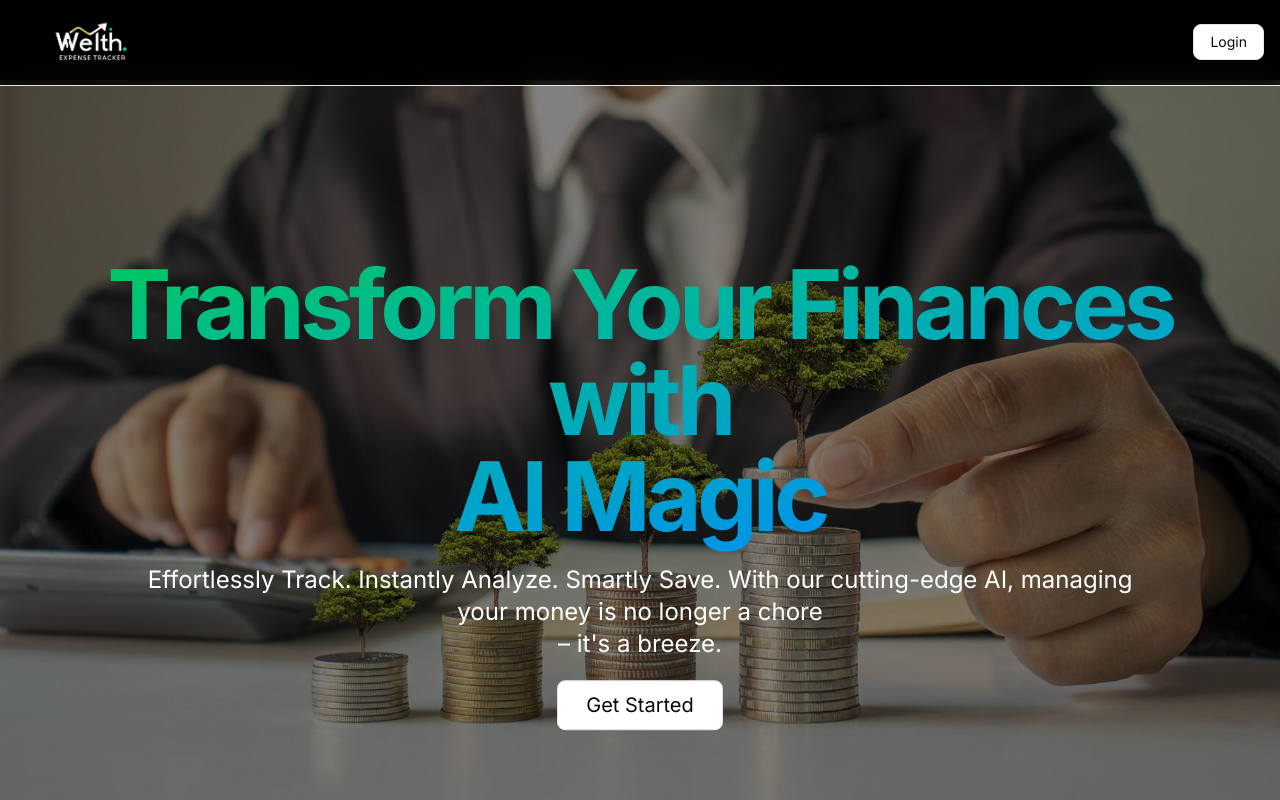
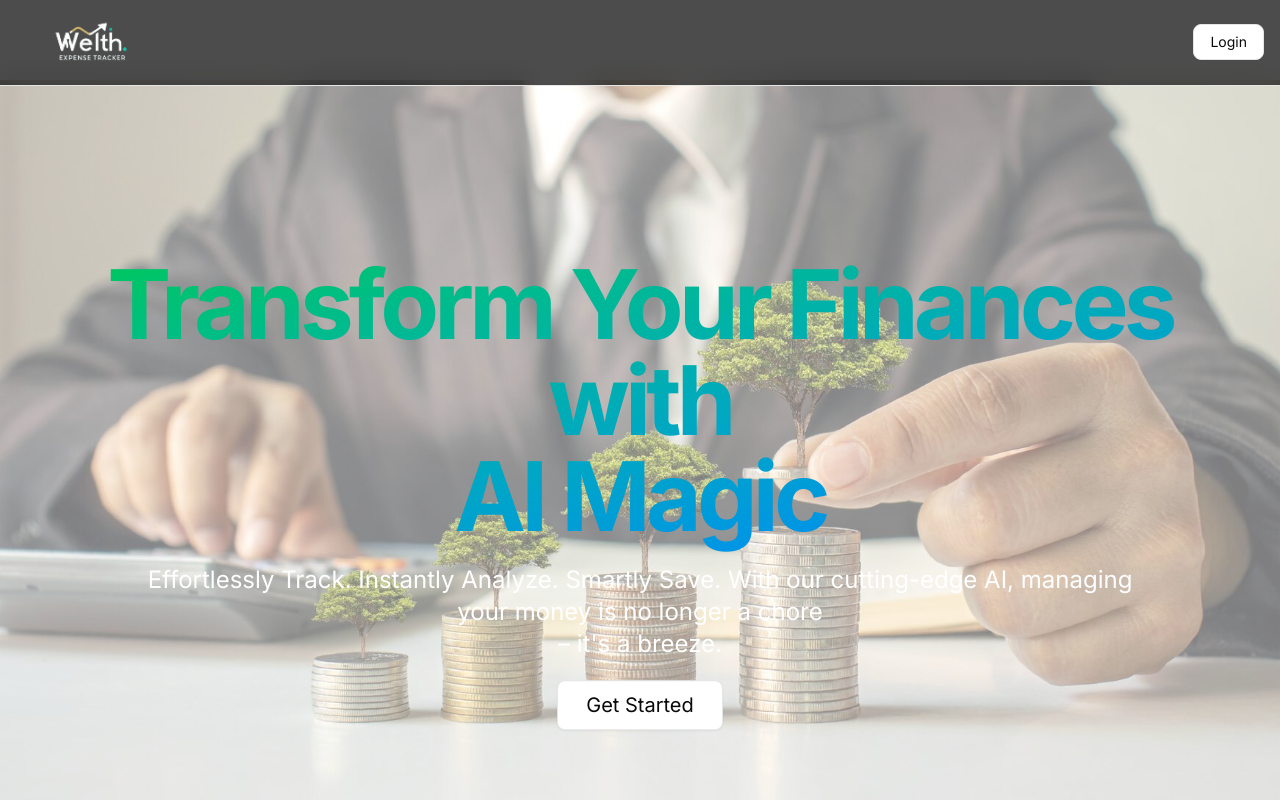
Before and after one commit to Praveen593/Expenses_Tracker, a Next.js app: page / in a window 1280 px wide. Shown: the top 800 px of the page. Built offline with nearby package versions, Linux system fonts and the light colour scheme; no server answers.

Commit message:
basic routes

```diff
--- /dev/null
+++ b/app/(main)/dashboard/page.jsx
@@ -0,0 +1,9 @@
+import React from 'react'
+
+const Dashboard= () => {
+  return (
+    <div className='bg-white w-screen'>dashboard</div>
+  )
+}
+
+export default Dashboard
--- /dev/null
+++ b/app/(main)/layout.js
@@ -0,0 +1,9 @@
+import React from 'react'
+
+const MainLayout = ({children}) => {
+  return (
+    <div className='container mx-auto my-64 bg-white'>{children}</div>
+  )
+}
+
+export default MainLayout
--- a/app/layout.js
+++ b/app/layout.js
@@ -18,7 +18,7 @@ export default function RootLayout({ children }) {
     <ClerkProvider>
     <html lang="en">
       <body
-        className={`${inter.className} bg-black`  }
+        className={`${inter.className}`  }
       >{/* header */}
       <Header/>
       <main className="min-h-screen pt-14">
```
Also changed, not shown: app/(main)/account/[id]/page.jsx (added), app/(main)/transation/create/page.jsx (added).
